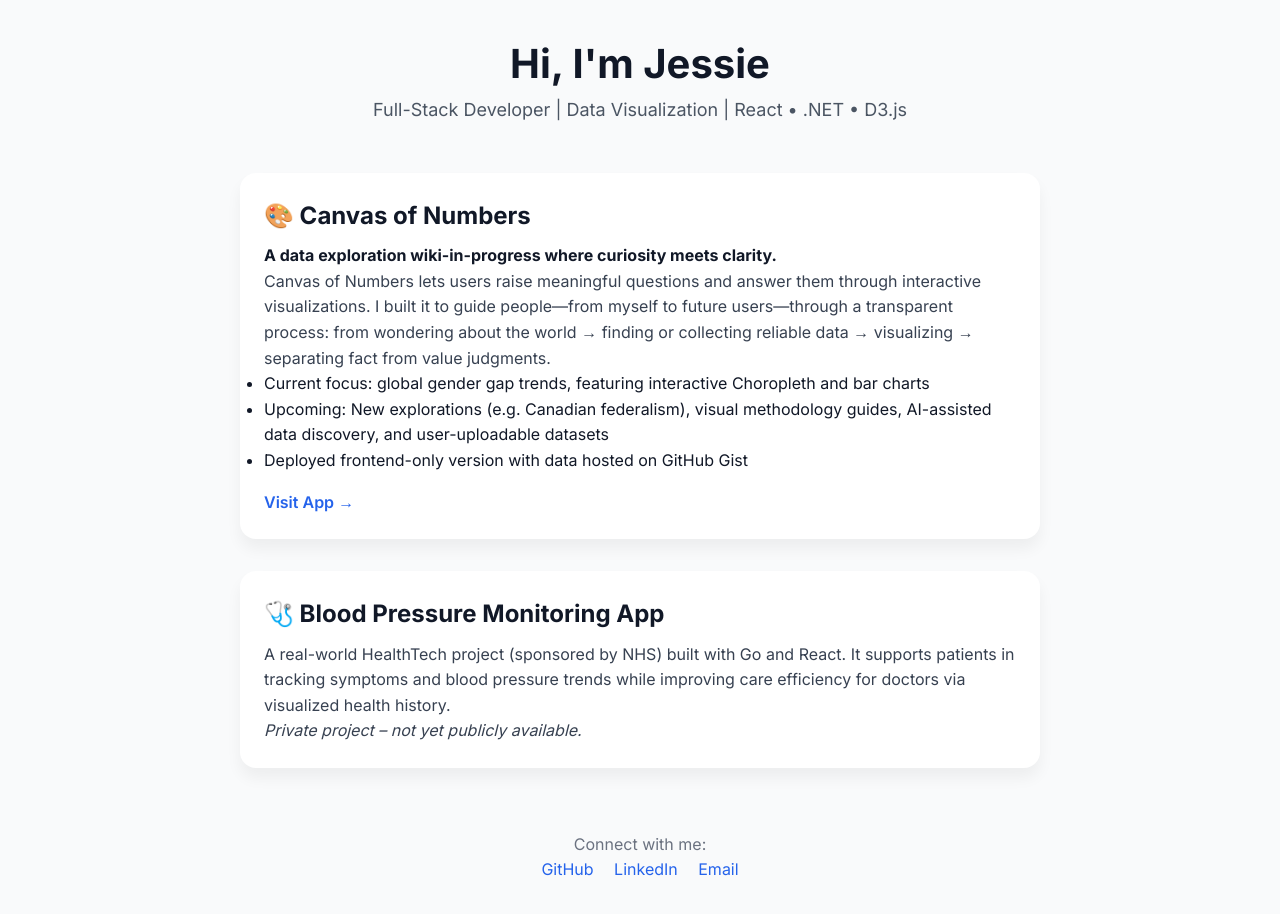
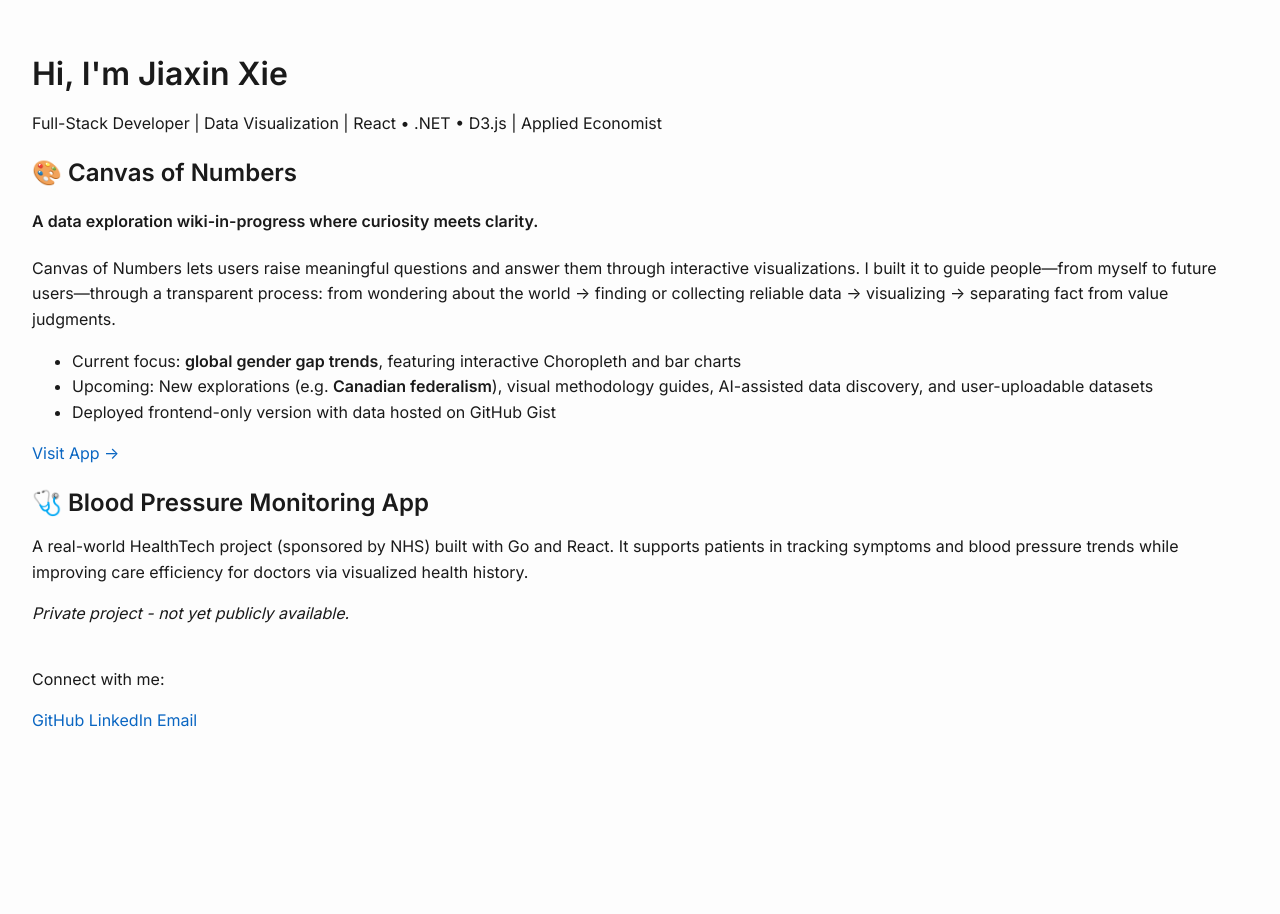
Before and after one commit to jxevergrow/jxevergrow.github.io, a plain HTML site: page index.html in a window 1280 px wide. After the commit the page ends 800 px from the top, so only its background shows below. Drawn offline with Linux system fonts and the light colour scheme.

Commit message:
refined intro

```diff
--- /dev/null
+++ b/index.css
@@ -0,0 +1,28 @@
+body {
+    font-family: 'Inter', system-ui, -apple-system, BlinkMacSystemFont, 'Segoe UI', Helvetica, Arial, sans-serif;
+    line-height: 1.6;
+    font-size: 16px;
+    margin: 0;
+    padding: 2rem;
+    color: #1a1a1a;
+    background-color: #fdfdfd;
+  }
+
+  h1, h2, h3 {
+    line-height: 1.3;
+    font-weight: 600;
+    margin-bottom: 0.5em;
+  }
+
+  a {
+    color: #0a66c2;
+    text-decoration: none;
+  }
+
+  a:hover {
+    text-decoration: underline;
+  }
+
+  section {
+    margin-bottom: 2.5rem;
+  }
--- a/index.html
+++ b/index.html
@@ -4,75 +4,13 @@
   <meta charset="UTF-8" />
   <meta name="viewport" content="width=device-width, initial-scale=1.0" />
   <title>Jessie | Developer Portfolio</title>
-  <link href="https://fonts.googleapis.com/css2?family=Inter:wght@400;600;700&display=swap" rel="stylesheet">
-  <style>
-    * {
-      margin: 0;
-      padding: 0;
-      box-sizing: border-box;
-      font-family: 'Inter', sans-serif;
-    }
-    body {
-      background-color: #f9fafb;
-      color: #111827;
-      line-height: 1.6;
-      padding: 2rem;
-    }
-    header {
-      text-align: center;
-      margin-bottom: 3rem;
-    }
-    header h1 {
-      font-size: 2.5rem;
-      font-weight: 700;
-    }
-    header p {
-      font-size: 1.125rem;
-      color: #4b5563;
-    }
-    .projects {
-      display: grid;
-      grid-template-columns: 1fr;
-      gap: 2rem;
-      max-width: 800px;
-      margin: 0 auto;
-    }
-    .project-card {
-      background-color: white;
-      border-radius: 1rem;
-      padding: 1.5rem;
-      box-shadow: 0 10px 15px rgba(0, 0, 0, 0.05);
-    }
-    .project-card h2 {
-      font-size: 1.5rem;
-      margin-bottom: 0.5rem;
-    }
-    .project-card p {
-      color: #374151;
-    }
-    .project-card a {
-      display: inline-block;
-      margin-top: 1rem;
-      color: #2563eb;
-      text-decoration: none;
-      font-weight: 600;
-    }
-    footer {
-      text-align: center;
-      margin-top: 4rem;
-      color: #6b7280;
-    }
-    footer a {
-      color: #2563eb;
-      margin: 0 0.5rem;
-      text-decoration: none;
-    }
-  </style>
+  <link href="https://fonts.googleapis.com/css2?family=Inter:wght@400;600&display=swap" rel="stylesheet">
+  <link rel="stylesheet" href="index.css">
 </head>
 <body>
   <header>
-    <h1>Hi, I'm Jessie</h1>
-    <p>Full-Stack Developer | Data Visualization | React • .NET • D3.js</p>
+    <h1>Hi, I'm Jiaxin Xie</h1>
+    <p>Full-Stack Developer | Data Visualization | React • .NET • D3.js | Applied Economist</p>
   </header>
 
   <section class="projects">
@@ -81,8 +19,8 @@
       <h4>A data exploration wiki-in-progress where curiosity meets clarity.</h4>
       <p>Canvas of Numbers lets users raise meaningful questions and answer them through interactive visualizations. I built it to guide people—from myself to future users—through a transparent process: from wondering about the world → finding or collecting reliable data → visualizing → separating fact from value judgments.</p>
       <ul>
-        <li>Current focus: global gender gap trends, featuring interactive Choropleth and bar charts</li>
-        <li>Upcoming: New explorations (e.g. Canadian federalism), visual methodology guides, AI-assisted data discovery, and user-uploadable datasets</li>
+        <li>Current focus: <b>global gender gap trends</b>, featuring interactive Choropleth and bar charts</li>
+        <li>Upcoming: New explorations (e.g. <b>Canadian federalism</b>), visual methodology guides, AI-assisted data discovery, and user-uploadable datasets</li>
         <li>Deployed frontend-only version with data hosted on GitHub Gist</li>
       </ul>
       <a href="https://jessie-2023.github.io/canvas-of-numbers/" target="_blank">Visit App →</a>
@@ -91,7 +29,7 @@
     <div class="project-card">
       <h2>🩺 Blood Pressure Monitoring App</h2>
       <p>A real-world HealthTech project (sponsored by NHS) built with Go and React. It supports patients in tracking symptoms and blood pressure trends while improving care efficiency for doctors via visualized health history.</p>
-      <p><em>Private project – not yet publicly available.</em></p>
+      <p><em>Private project - not yet publicly available.</em></p>
     </div>
   </section>
 
```
